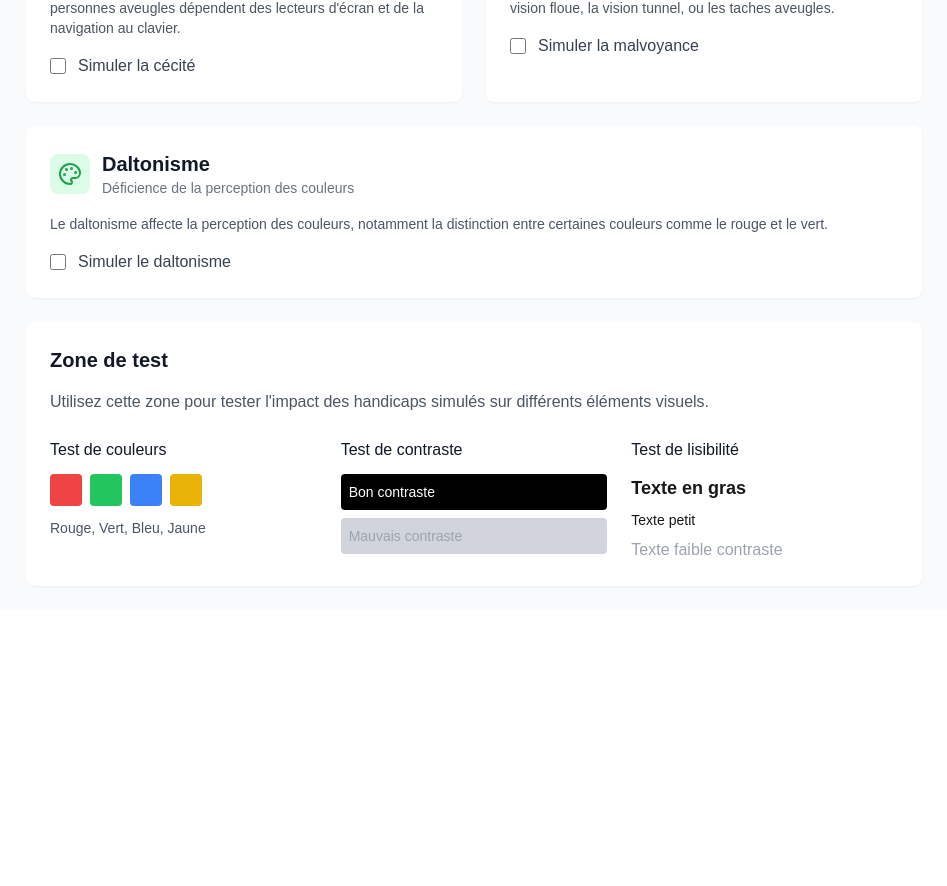
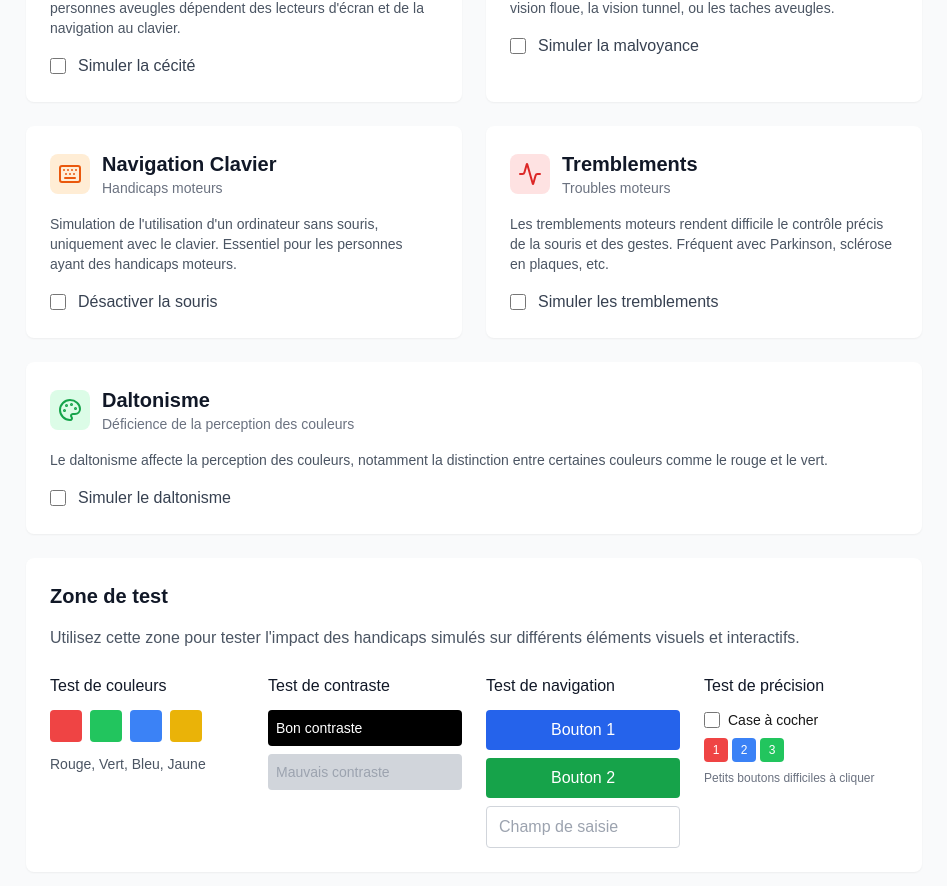
Before and after one commit to Beloic/rgaa-audit, a Next.js app: page /simulateur-handicap in a window 1280 px wide. Shown: the part 298-1184 px from the top of the page, without its empty margins (166-1113 px from the left). Before the commit the page ends 908 px from the top, so only its background shows below. Built offline with nearby package versions, Linux system fonts and the light colour scheme.

Commit message:
Ajout navigation clavier + tremblements moteurs au simulateur

```diff
--- a/src/app/simulateur-handicap/page.tsx
+++ b/src/app/simulateur-handicap/page.tsx
@@ -1,7 +1,7 @@
 'use client';
 
-import { useState, useEffect } from 'react';
-import { Eye, EyeOff, Palette, Settings, RotateCcw, Info } from 'lucide-react';
+import { useState, useEffect, useRef } from 'react';
+import { Eye, EyeOff, Palette, Settings, RotateCcw, Info, Keyboard, Activity } from 'lucide-react';
 
 interface SimulationSettings {
   cecite: boolean;
@@ -13,6 +13,11 @@ interface SimulationSettings {
   daltonisme: {
     enabled: boolean;
     type: 'deuteranopia' | 'protanopia' | 'tritanopia' | 'monochromacy';
+  };
+  navigationClavier: boolean;
+  tremblements: {
+    enabled: boolean;
+    intensity: number; // 0-100
   };
 }
 
@@ -27,10 +32,16 @@ export default function SimulateurHandicap() {
     daltonisme: {
       enabled: false,
       type: 'deuteranopia'
+    },
+    navigationClavier: false,
+    tremblements: {
+      enabled: false,
+      intensity: 50
     }
   });
 
   const [isSimulating, setIsSimulating] = useState(false);
+  const trembleIntervalRef = useRef<NodeJS.Timeout | null>(null);
 
   // Appliquer les filtres CSS
   useEffect(() => {
@@ -39,11 +50,70 @@ export default function SimulateurHandicap() {
     if (!isSimulating) {
       body.style.filter = '';
       body.style.opacity = '';
-      body.className = body.className.replace(/vision-tunnel|vision-spots/g, '').trim();
+      body.style.pointerEvents = '';
+      body.className = body.className.replace(/vision-tunnel|vision-spots|keyboard-only/g, '').trim();
+      // Arrêter les tremblements
+      if (trembleIntervalRef.current) {
+        clearInterval(trembleIntervalRef.current);
+        trembleIntervalRef.current = null;
+      }
       return;
     }
 
     let filters: string[] = [];
+
+    // Navigation clavier seule
+    if (settings.navigationClavier) {
+      body.style.pointerEvents = 'none';
+      body.classList.add('keyboard-only');
+      // Créer un indicateur de focus visible
+      if (!document.querySelector('.focus-indicator-style')) {
+        const style = document.createElement('style');
+        style.className = 'focus-indicator-style';
+        style.textContent = `
+          .keyboard-only *:focus {
+            outline: 3px solid #ff6b35 !important;
+            outline-offset: 2px !important;
+            box-shadow: 0 0 0 5px rgba(255, 107, 53, 0.3) !important;
+          }
+          .keyboard-only {
+            cursor: none !important;
+          }
+          .keyboard-only * {
+            cursor: none !important;
+          }
+        `;
+        document.head.appendChild(style);
+      }
+    } else {
+      body.style.pointerEvents = '';
+      body.className = body.className.replace(/keyboard-only/g, '').trim();
+      const focusStyle = document.querySelector('.focus-indicator-style');
+      if (focusStyle) focusStyle.remove();
+    }
+
+    // Tremblements
+    if (settings.tremblements.enabled) {
+      const intensity = settings.tremblements.intensity / 100;
+
+      // Arrêter l'ancien intervalle s'il existe
+      if (trembleIntervalRef.current) {
+        clearInterval(trembleIntervalRef.current);
+      }
+
+      // Créer l'effet de tremblement
+      trembleIntervalRef.current = setInterval(() => {
+        const trembleX = (Math.random() - 0.5) * intensity * 8;
+        const trembleY = (Math.random() - 0.5) * intensity * 8;
+        body.style.transform = `translate(${trembleX}px, ${trembleY}px)`;
+      }, 50);
+    } else {
+      body.style.transform = '';
+      if (trembleIntervalRef.current) {
+        clearInterval(trembleIntervalRef.current);
+        trembleIntervalRef.current = null;
+      }
+    }
 
     // Cécité
     if (settings.cecite) {
@@ -119,6 +189,11 @@ export default function SimulateurHandicap() {
       daltonisme: {
         enabled: false,
         type: 'deuteranopia'
+      },
+      navigationClavier: false,
+      tremblements: {
+        enabled: false,
+        intensity: 50
       }
     });
     setIsSimulating(false);
@@ -127,7 +202,9 @@ export default function SimulateurHandicap() {
   const handicapDescriptions = {
     cecite: "La cécité est la perte totale ou quasi-totale de la vision. Les personnes aveugles dépendent des lecteurs d'écran et de la navigation au clavier.",
     malvoyance: "La malvoyance inclut diverses déficiences visuelles comme la vision floue, la vision tunnel, ou les taches aveugles.",
-    daltonisme: "Le daltonisme affecte la perception des couleurs, notamment la distinction entre certaines couleurs comme le rouge et le vert."
+    daltonisme: "Le daltonisme affecte la perception des couleurs, notamment la distinction entre certaines couleurs comme le rouge et le vert.",
+    navigationClavier: "Simulation de l'utilisation d'un ordinateur sans souris, uniquement avec le clavier. Essentiel pour les personnes ayant des handicaps moteurs.",
+    tremblements: "Les tremblements moteurs rendent difficile le contrôle précis de la souris et des gestes. Fréquent avec Parkinson, sclérose en plaques, etc."
   };
 
   return (
@@ -298,7 +375,101 @@ export default function SimulateurHandicap() {
             </div>
           </div>
 
-          {/* Daltonisme */}
+          {/* Navigation Clavier */}
+          <div className="bg-white rounded-lg shadow-sm p-6">
+            <div className="flex items-center gap-3 mb-4">
+              <div className="p-2 bg-orange-100 rounded-lg">
+                <Keyboard className="w-6 h-6 text-orange-600" />
+              </div>
+              <div>
+                <h3 className="text-xl font-semibold text-gray-900">Navigation Clavier</h3>
+                <p className="text-sm text-gray-500">Handicaps moteurs</p>
+              </div>
+            </div>
+
+            <p className="text-gray-600 text-sm mb-4">
+              {handicapDescriptions.navigationClavier}
+            </p>
+
+            <label className="flex items-center gap-3 cursor-pointer">
+              <input
+                type="checkbox"
+                checked={settings.navigationClavier}
+                onChange={(e) => setSettings({
+                  ...settings,
+                  navigationClavier: e.target.checked
+                })}
+                className="w-4 h-4 text-blue-600 border-gray-300 rounded focus:ring-blue-500"
+              />
+              <span className="text-gray-700 font-medium">Désactiver la souris</span>
+            </label>
+
+            {settings.navigationClavier && (
+              <div className="mt-4 p-3 bg-orange-50 rounded-lg">
+                <p className="text-sm text-orange-700">
+                  💡 <strong>Astuce :</strong> Utilisez Tab pour naviguer, Entrée pour cliquer, Espace pour cocher les cases.
+                </p>
+              </div>
+            )}
+          </div>
+
+          {/* Tremblements */}
+          <div className="bg-white rounded-lg shadow-sm p-6">
+            <div className="flex items-center gap-3 mb-4">
+              <div className="p-2 bg-red-100 rounded-lg">
+                <Activity className="w-6 h-6 text-red-600" />
+              </div>
+              <div>
+                <h3 className="text-xl font-semibold text-gray-900">Tremblements</h3>
+                <p className="text-sm text-gray-500">Troubles moteurs</p>
+              </div>
+            </div>
+
+            <p className="text-gray-600 text-sm mb-4">
+              {handicapDescriptions.tremblements}
+            </p>
+
+            <div className="space-y-4">
+              <label className="flex items-center gap-3 cursor-pointer">
+                <input
+                  type="checkbox"
+                  checked={settings.tremblements.enabled}
+                  onChange={(e) => setSettings({
+                    ...settings,
+                    tremblements: { ...settings.tremblements, enabled: e.target.checked }
+                  })}
+                  className="w-4 h-4 text-blue-600 border-gray-300 rounded focus:ring-blue-500"
+                />
+                <span className="text-gray-700 font-medium">Simuler les tremblements</span>
+              </label>
+
+              {settings.tremblements.enabled && (
+                <div className="ml-7 space-y-3">
+                  <div>
+                    <label className="block text-sm font-medium text-gray-700 mb-2">
+                      Intensité: {settings.tremblements.intensity}%
+                    </label>
+                    <input
+                      type="range"
+                      min="10"
+                      max="90"
+                      value={settings.tremblements.intensity}
+                      onChange={(e) => setSettings({
+                        ...settings,
+                        tremblements: {
+                          ...settings.tremblements,
+                          intensity: parseInt(e.target.value)
+                        }
+                      })}
+                      className="w-full h-2 bg-gray-200 rounded-lg appearance-none cursor-pointer slider"
+                    />
+                  </div>
+                </div>
+              )}
+            </div>
+          </div>
+
+          {/* Daltonisme - Prend maintenant toute la largeur */}
           <div className="bg-white rounded-lg shadow-sm p-6 md:col-span-2">
             <div className="flex items-center gap-3 mb-4">
               <div className="p-2 bg-green-100 rounded-lg">
@@ -369,10 +540,10 @@ export default function SimulateurHandicap() {
         <div className="bg-white rounded-lg shadow-sm p-6 mt-6">
           <h3 className="text-xl font-semibold text-gray-900 mb-4">Zone de test</h3>
           <p className="text-gray-600 mb-6">
-            Utilisez cette zone pour tester l'impact des handicaps simulés sur différents éléments visuels.
+            Utilisez cette zone pour tester l'impact des handicaps simulés sur différents éléments visuels et interactifs.
           </p>
 
-          <div className="grid md:grid-cols-3 gap-6">
+          <div className="grid md:grid-cols-4 gap-6">
             {/* Test de couleurs */}
             <div className="space-y-3">
               <h4 className="font-medium text-gray-900">Test de couleurs</h4>
@@ -394,16 +565,56 @@ export default function SimulateurHandicap() {
               </div>
             </div>
 
-            {/* Test de texte */}
+            {/* Test de navigation */}
             <div className="space-y-3">
-              <h4 className="font-medium text-gray-900">Test de lisibilité</h4>
+              <h4 className="font-medium text-gray-900">Test de navigation</h4>
               <div className="space-y-2">
-                <p className="text-lg font-bold">Texte en gras</p>
-                <p className="text-sm">Texte petit</p>
-                <p className="text-gray-400">Texte faible contraste</p>
+                <button className="w-full px-3 py-2 bg-blue-600 text-white rounded hover:bg-blue-700 focus:outline-none focus:ring-2 focus:ring-blue-500">
+                  Bouton 1
+                </button>
+                <button className="w-full px-3 py-2 bg-green-600 text-white rounded hover:bg-green-700 focus:outline-none focus:ring-2 focus:ring-green-500">
+                  Bouton 2
+                </button>
+                <input
+                  type="text"
+                  placeholder="Champ de saisie"
+                  className="w-full px-3 py-2 border border-gray-300 rounded focus:outline-none focus:ring-2 focus:ring-blue-500"
+                />
+              </div>
+            </div>
+
+            {/* Test de précision */}
+            <div className="space-y-3">
+              <h4 className="font-medium text-gray-900">Test de précision</h4>
+              <div className="space-y-2">
+                <label className="flex items-center gap-2 cursor-pointer">
+                  <input type="checkbox" className="w-4 h-4 text-blue-600 border-gray-300 rounded focus:ring-blue-500" />
+                  <span className="text-sm">Case à cocher</span>
+                </label>
+                <div className="flex gap-1">
+                  <button className="w-6 h-6 bg-red-500 text-white text-xs rounded hover:bg-red-600 focus:outline-none focus:ring-2 focus:ring-red-500">1</button>
+                  <button className="w-6 h-6 bg-blue-500 text-white text-xs rounded hover:bg-blue-600 focus:outline-none focus:ring-2 focus:ring-blue-500">2</button>
+                  <button className="w-6 h-6 bg-green-500 text-white text-xs rounded hover:bg-green-600 focus:outline-none focus:ring-2 focus:ring-green-500">3</button>
+                </div>
+                <p className="text-xs text-gray-500">Petits boutons difficiles à cliquer</p>
               </div>
             </div>
           </div>
+
+          {/* Instructions spécifiques */}
+          {(settings.navigationClavier || settings.tremblements.enabled) && (
+            <div className="mt-6 p-4 bg-blue-50 rounded-lg border border-blue-200">
+              <h4 className="font-medium text-blue-900 mb-2">Instructions pour les tests actifs :</h4>
+              <ul className="text-sm text-blue-800 space-y-1">
+                {settings.navigationClavier && (
+                  <li>• <strong>Navigation clavier :</strong> Utilisez Tab/Shift+Tab pour naviguer, Entrée/Espace pour interagir</li>
+                )}
+                {settings.tremblements.enabled && (
+                  <li>• <strong>Tremblements :</strong> Essayez de cliquer précisément sur les petits boutons</li>
+                )}
+              </ul>
+            </div>
+          )}
         </div>
       </div>
     </div>
```
